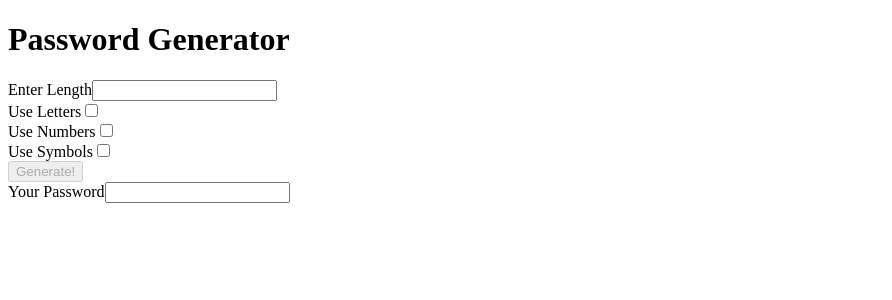
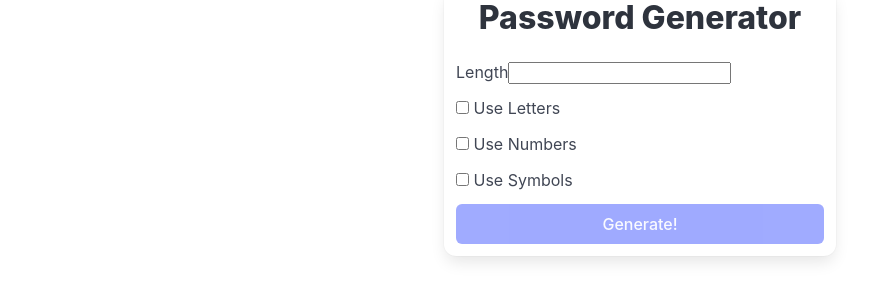
Before and after one commit to chrisdarden/passwordGenerator, an Angular app in the folder passwordGenerator/: page / in a window 1280 px wide. Shown: the top 300 px of the page, without its empty margins (0-892 px from the left). Built offline with nearby package versions, Linux system fonts and the light colour scheme.

Commit message:
bulma classes added, hide box with Your password unless generated

```diff
--- a/passwordGenerator/src/app/app.component.html
+++ b/passwordGenerator/src/app/app.component.html
@@ -1,32 +1,50 @@
-<h1>Password Generator</h1>
+<div class="container">
+  <div class="columns is-centered">
+    <div class="box column is-one-third">
+      <h1 class="title has-text-centered">Password Generator</h1>
 
-<div>
-  <label>Enter Length</label>
+      <div class="field">
+        <label>Length</label>
         <input (input)="onChangeLength($any($event.target).value)" />
       </div>
 
-<div>
-  <label>Use Letters</label>
-  <input type="checkbox" (change)="onChangeUseLetters()" />
+      <div class="field">
+        <div class="control">
+          <label class="checkbox">
+            <input (change)="onChangeUseLetters()" type="checkbox" />
+            Use Letters
+          </label>
+        </div>
       </div>
 
-<div>
-  <label>Use Numbers</label>
-  <input type="checkbox" (change)="onChangeUseNumbers()" />
+      <div class="field">
+        <div class="control">
+          <label class="checkbox">
+            <input (change)="onChangeUseNumbers()" type="checkbox" />
+            Use Numbers
+          </label>
+        </div>
       </div>
 
-<div>
-  <label>Use Symbols</label>
-  <input type="checkbox" (change)="onChangeUseSymbols()" />
+      <div class="field">
+        <div class="control">
+          <label class="checkbox">
+            <input (change)="onChangeUseSymbols()" type="checkbox" />
+            Use Symbols
+          </label>
+        </div>
       </div>
 
-<div>
-  <button [disabled]="!(length && (includeLetters || includeNumbers || includeSymbols))" (click)="onButtonClick()">
+      <button [disabled]="
+          !(length && (includeLetters || includeSymbols || includeNumbers))
+        " (click)="onButtonClick()" class="button is-link is-fullwidth">
         Generate!
       </button>
+
+      <div class="box" *ngIf="password">
+        <label>Your Password</label>
+        <input class="input" [value]="password" />
       </div>
-
-<div>
-  <label>Your Password</label>
-  <input [value]="password" />
     </div>
+  </div>
+</div>
--- a/passwordGenerator/src/styles.css
+++ b/passwordGenerator/src/styles.css
@@ -1 +1,6 @@
 /* You can add global styles to this file, and also import other style files */
+
+
+/* added bulma framework for styling */
+
+@import 'bulma/css/bulma.css';
```
Lines whose indentation alone changed are shown as unchanged.
